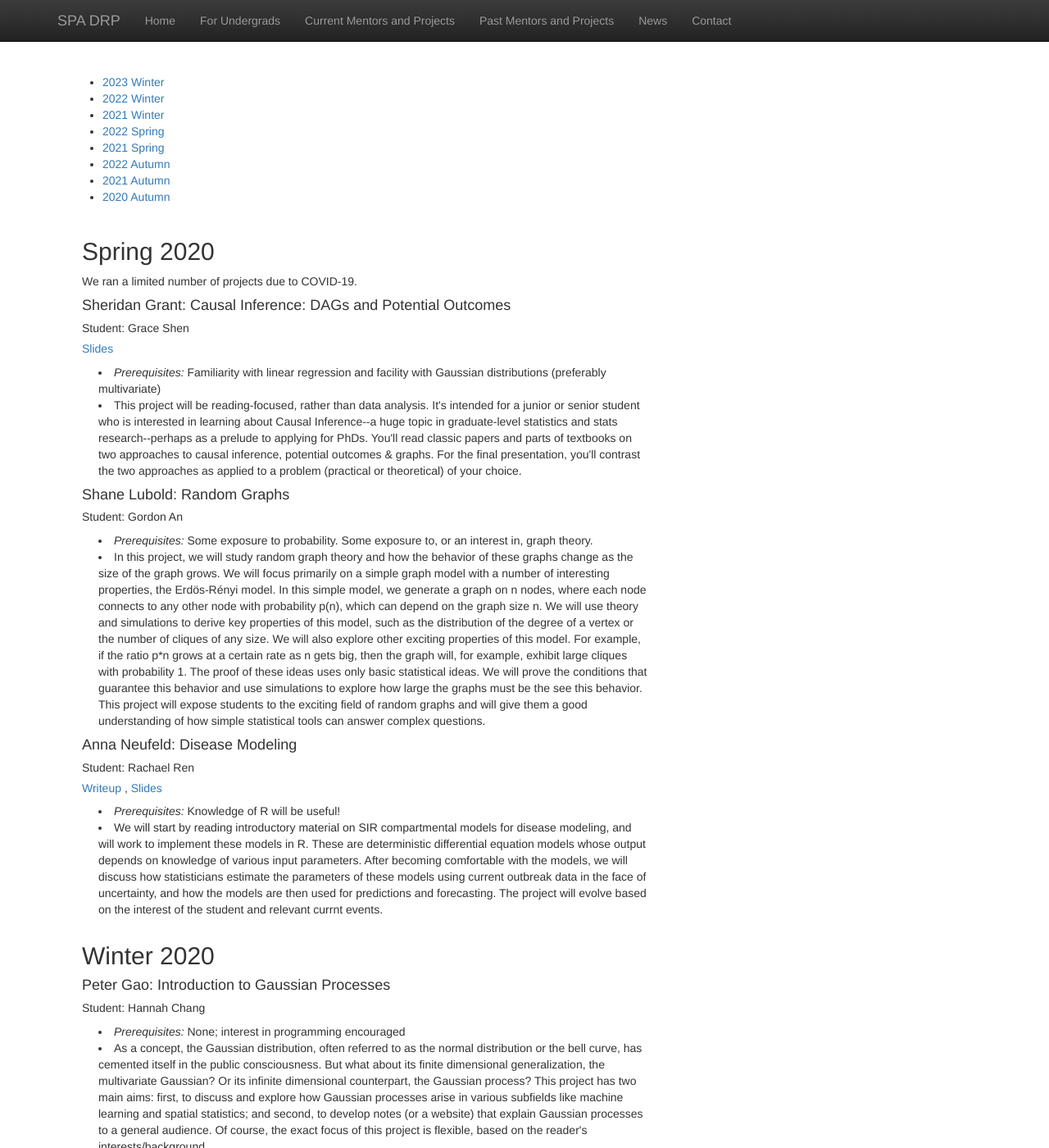
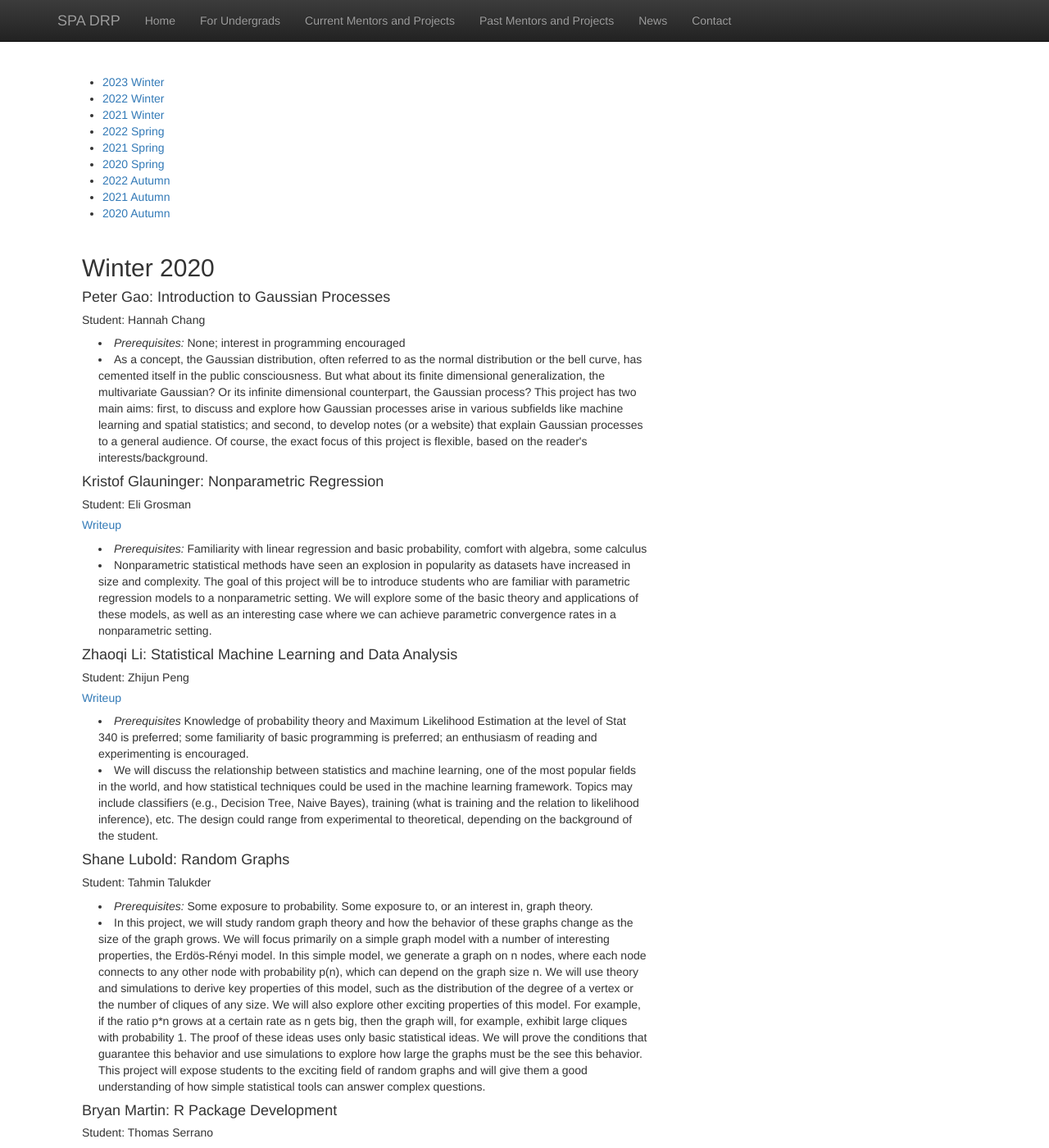
Before and after one commit to SPA-DRP/spa-drp.github.io, a Jekyll site: the page built from past-projects.html, in a window 1280 px wide and 1400 px high. Shown: the whole window at 82% size. Built offline with Jekyll 4.4.1, drawn with Linux system fonts in a browser that asks for light colours; nearby versions of some CDN libraries; library files that are not in the unit come from our copies.

Commit message:
Move Spring 2020 projects to separate page

```diff
--- a/past-projects.html
+++ b/past-projects.html
@@ -19,47 +19,8 @@
 
 
 <div class="col-md-8">
-  <h2 style="padding-top: 10px;" class="featurette-heading">Spring 2020</h2>
-<p> We ran a limited number of projects due to COVID-19. </p>
 
-<h4> Sheridan Grant: Causal Inference: DAGs and Potential Outcomes </h4>
-  <h5> Student: Grace Shen </h5>
-  <h5> <a href = "https://spa-drp.github.io/writeups/spring2020/grace.pdf"> Slides </a>  </h5>
-<p class="content" style="padding:0px;margin:0px 20px 0px;">
-    <li style="padding:0px;margin:0px 20px 0px;"> <i> Prerequisites: </i> Familiarity with linear regression and facility with
-    Gaussian distributions (preferably multivariate)
-</li>
-<li style="padding:0px;margin:0px 20px 0px;">
-This project will be reading-focused, rather than data analysis.
-It's intended for a junior or senior student who is interested in learning about Causal Inference--a
-huge topic in graduate-level statistics and stats research--perhaps as a prelude
-to applying for PhDs. You'll read classic papers and parts of textbooks on two approaches
-to causal inference, potential outcomes & graphs. For the final presentation,
-you'll contrast the two approaches as applied to a problem (practical or theoretical) of your choice.
-</li>
-</p>
 
-  <h4>Shane Lubold: Random Graphs </h4>
-  <h5> Student: Gordon An </h5>
-  <p class="content" style="padding:0px;margin:0px 20px 0px;">
-      <li style="padding:0px;margin:0px 20px 0px;"> <i> Prerequisites: </i> Some exposure to probability. Some exposure to, or an interest in, graph theory. </li>
-      <li style="padding:0px;margin:0px 20px 0px;"> In this project, we will study random graph theory and how the behavior of these graphs change as the size of the graph grows. We will focus primarily on a simple graph model with a number of interesting properties, the Erdös-Rényi model. In this simple model, we generate a graph on n nodes, where each node connects to any other node with probability p(n), which can depend on the graph size n. We will use theory and simulations to derive key properties of this model, such as the distribution of the degree of a vertex or the number of cliques of any size. We will also explore other exciting properties of this model. For example, if the ratio p*n grows at a certain rate as n gets big, then the graph will, for example, exhibit large cliques with probability 1. The proof of these ideas uses only basic statistical ideas. We will prove the conditions that guarantee this behavior and use simulations to explore how large the graphs must be the see this behavior. This project will expose students to the exciting field of random graphs and will give them a good understanding of how simple statistical tools can answer complex questions. </li>
-  </p>
-
-  <h4>Anna Neufeld:  Disease Modeling  </h4>
-    <h5> Student: Rachael Ren </h5>
-    <h5> <a href = "https://spa-drp.github.io/writeups/spring2020/rachael.pdf"> Writeup </a>,
-    <a href = "https://spa-drp.github.io/writeups/spring2020/rachaelslides.pdf"> Slides </a> </h5>
-  <p class="content" style="padding:0px;margin:0px 20px 0px;">
-      <li style="padding:0px;margin:0px 20px 0px;"> <i> Prerequisites: </i> Knowledge of R will be useful!  </li>
-      <li style="padding:0px;margin:0px 20px 0px;"> We will start by reading introductory material on SIR compartmental models for disease
-        modeling, and will work to implement these models in R. These are deterministic differential equation models
-        whose output depends on knowledge of various input parameters. After becoming comfortable with the models,
-        we will discuss how statisticians estimate the parameters of these
-        models using current outbreak data in the face of uncertainty, and how the models are then used for predictions and forecasting.
-        The project will evolve based on the interest of the student and relevant currnt events.
-</li>
-  </p>
 
   <h2 style="padding-top: 10px;" class="featurette-heading">Winter 2020</h2>
 <h4> Peter Gao: Introduction to Gaussian Processes</h4>
```
Also changed, not shown: _archive/2020_spring.md (added, +10 -0 lines), _projects/2020/spring/anna-neufeld.md (added, +12 -0 lines), _projects/2020/spring/shane-lubold.md (added, +10 -0 lines), _projects/2020/spring/sheridan-grant.md (added, +11 -0 lines).
